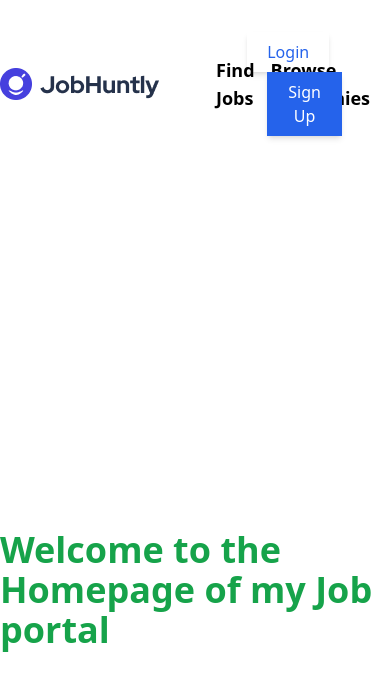
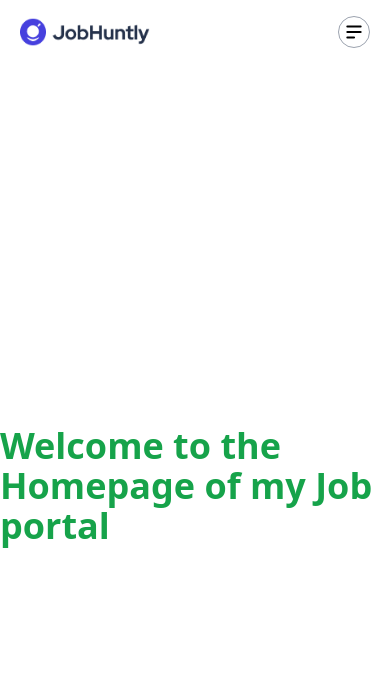
Before and after one commit to Nick-Salifu/job-portal, a Next.js app: page / in a window 390 px wide. Shown: the top 690 px of the page. Built offline with nearby package versions, Linux system fonts and the light colour scheme.

Commit message:
creating the navbar for mobile

```diff
--- a/components/Navbar.jsx
+++ b/components/Navbar.jsx
@@ -1,20 +1,25 @@
 import Image from "next/image";
 import Logo from "../public/Logo.png"
+import { HiMenuAlt2 } from "react-icons/hi";
 
 export default function Navbar() {
     return (
-        <nav className="flex justify-between items-center container mx-auto py-8">
+        <nav className="flex justify-between items-center container mx-auto py-4 md:py-8 px-5">
             <div className="flex items-center gap-14">
-                <Image src={Logo} alt="Website Logo" width={200} height={200} />
-                <ul className="flex gap-4">
+                <Image src={Logo} alt="Website Logo" width={130} height={130} />
+                <ul className="hidden md:flex gap-4">
                     <li className="font-semibold text-lg">Find Jobs</li>
                     <li className="font-semibold text-lg">Browse Companies</li>
                 </ul>
             </div>
 
-            <div className="mr-12 space-x-5">
+            <div className=" hidden md:block mr-12 space-x-5">
                 <button className="text-blue-600 shadow-md px-5 py-2">Login</button>
                 <button className="bg-blue-600 text-white px-5 py-2 shadow-md">Sign Up</button>
+            </div>
+
+            <div className="p-1 rounded-full bg-white border border-gray-400 md:hidden">
+                <HiMenuAlt2 size={22} />
             </div>
         </nav>
     )
```
Also changed, not shown: package.json (+5 -4 lines), 1 other file (tests, documents, lock files or other folders).
